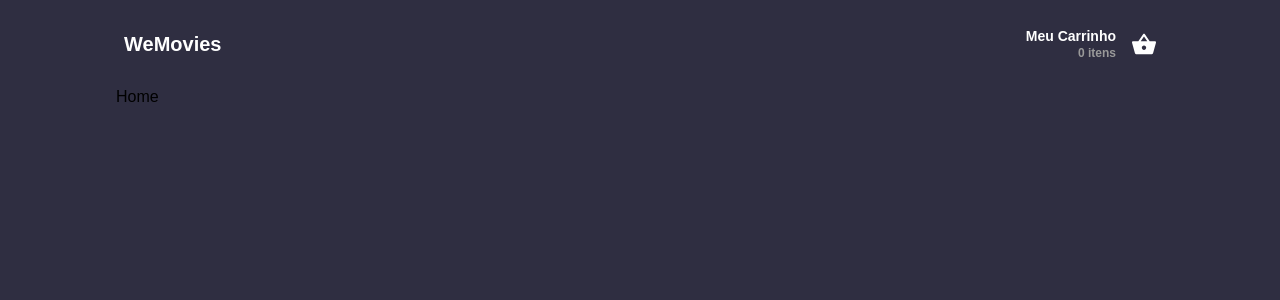
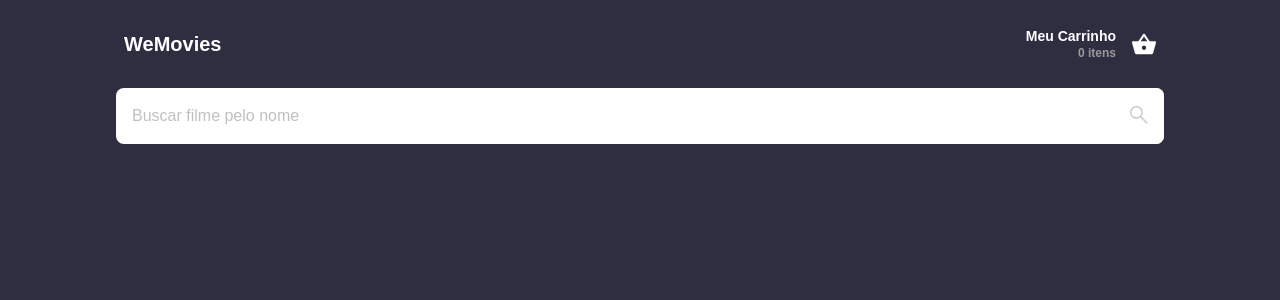
Before and after one commit to YuriODantas/e-commerce-films, a React (Vite) app: page / in a window 1280 px wide. Shown: the top 300 px of the page. Built offline with nearby package versions, Linux system fonts and the light colour scheme.

Commit message:
feat: create search input component

```diff
--- /dev/null
+++ b/src/components/SearchInput/index.tsx
@@ -0,0 +1,12 @@
+import { SearchInputContainer } from './styles'
+
+export function SearchInput() {
+  return (
+    <SearchInputContainer>
+      <input type="text" placeholder="Buscar filme pelo nome" />
+      <button>
+        <img src="/search-icon.svg" alt="search icon" />
+      </button>
+    </SearchInputContainer>
+  )
+}
--- /dev/null
+++ b/src/components/SearchInput/styles.ts
@@ -0,0 +1,40 @@
+import styled from 'styled-components'
+
+export const SearchInputContainer = styled.div`
+  position: relative;
+  display: flex;
+  justify-content: center;
+  align-items: center;
+
+  > input {
+    font-size: 1rem;
+    font-weight: 400;
+    border: none;
+    border-radius: 8px;
+    padding: 16px;
+    background-color: ${({ theme }) => theme.palette['white-100']};
+    outline: none;
+    height: 56px;
+    flex: 1;
+    &::placeholder {
+      color: ${({ theme }) => theme.palette['gray-100']};
+    }
+    &:focus {
+      outline-color: ${({ theme }) => theme.palette['blue-100']};
+      outline-style: solid;
+      outline-width: 2px;
+    }
+  }
+
+  > button {
+    position: absolute;
+    top: 0;
+    right: 0;
+    background-color: ${({ theme }) => theme.palette['white-100']};
+    cursor: pointer;
+    border: none;
+    width: 50px;
+    height: 100%;
+    border-radius: 0 8px 8px 0;
+  }
+`
--- a/src/pages/home.tsx
+++ b/src/pages/home.tsx
@@ -1,10 +1,12 @@
 import { Helmet } from 'react-helmet-async'
+
+import { SearchInput } from '../components/SearchInput'
 
 export function Home() {
   return (
     <>
       <Helmet title="Products" />
-      <div>Home</div>
+      <SearchInput />
     </>
   )
 }
```
Also changed, not shown: public/search-icon.svg (added).
